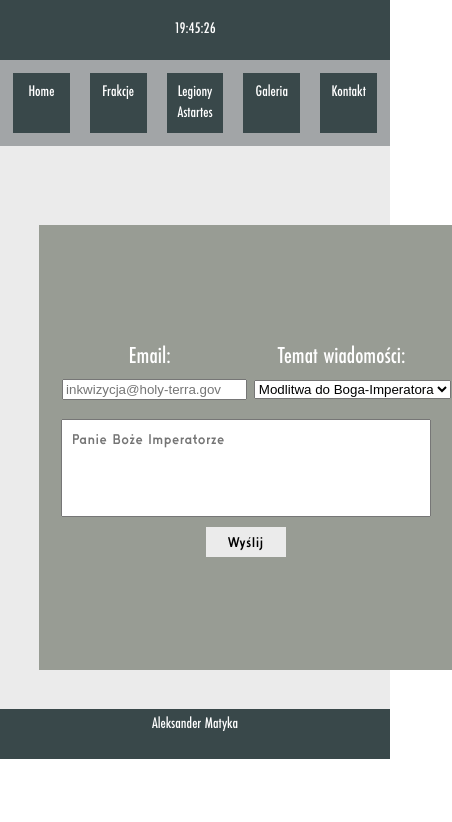
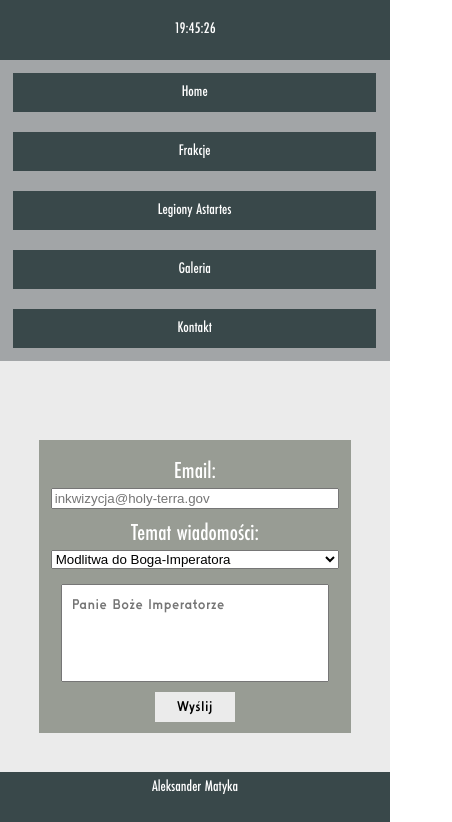
Before and after one commit to alekmatyka/alekmatyka.github.io, a plain HTML site: page kontakt.html in a window 390 px wide. Shown: the part 85-907 px from the top of the page, 452 px wide, since content can reach past the window. Before the commit the page ends 844 px from the top, so only its background shows below. Drawn offline with Linux system fonts and the light colour scheme.

Commit message:
responsywnosc stylow

```diff
--- a/kontakt.html
+++ b/kontakt.html
@@ -51,7 +51,7 @@
             </div>
 
 
-            <textarea rows="4" cols="50" id="textarea"></textarea>
+            <textarea rows="4" id="textarea"></textarea>
 
             <div class="form-message"></div>
 
--- a/style.css
+++ b/style.css
@@ -16,7 +16,8 @@ html, body {
     font-family: "Futura", sans-serif;
     margin: 0;
     color: white;
-    height: 100%;
+    height: 100dvh;
+    width: 100%;
 
 }
 
@@ -46,6 +47,8 @@ nav{
     overflow: hidden;
     padding-top: 9px;
     padding-bottom: 9px;
+    padding-right: 5px;
+    padding-left: 5px;
 }
 .nav:hover{
     color: rgb(57, 72, 74);
@@ -59,6 +62,7 @@ main{
     justify-content: space-evenly;
     padding-top: 40px;
     flex:1;
+    width: 100%;
 
 }
 
@@ -120,11 +124,13 @@ footer{
 .wrapper{
     display: flex;
     flex-direction: column;
+    height: auto;
     min-height: 100vh;
 }
 
 textarea{
     font-family: "Drogowskaz", sans-serif;
+    width: auto;
 }
 .loreblock h4{
     padding-bottom: 0px;
@@ -198,3 +204,33 @@ button{
     background-color: rgb(97, 102, 103);
     color:white;
 }
+
+@media (max-width: 480px) {
+    .form-header{
+        flex-direction: column;
+        justify-content: center;
+    }
+
+    .selectdiv{
+        width: 100%;
+        display: flex;
+        flex-direction: column;
+    }
+
+    .emaildiv{
+        width: 100%;
+        display: flex;
+        flex-direction: column;
+    }
+
+    nav{
+        flex-direction: column;
+    }
+    .nav{
+        width: 92%;
+        justify-self: center;
+    }
+    .loreblock{
+        margin:5%;
+    }
+}
```
